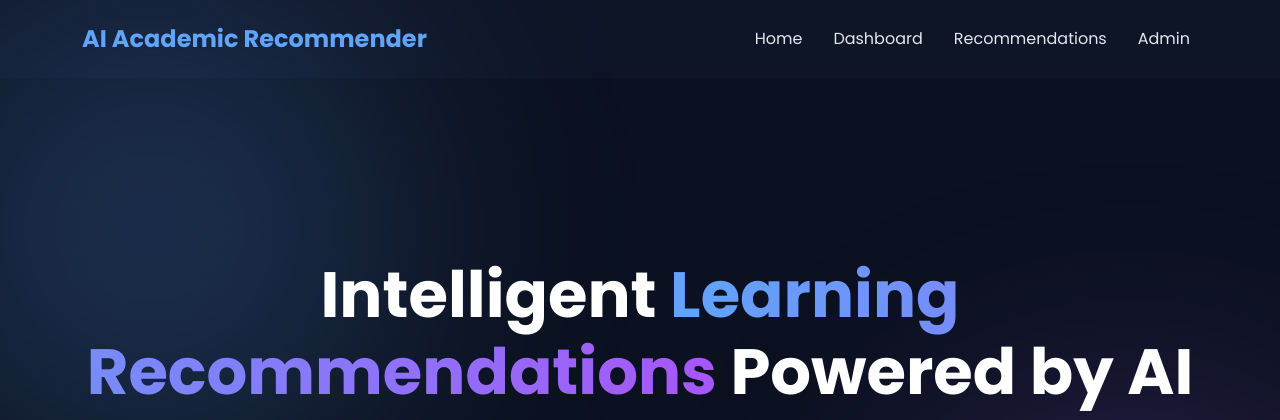
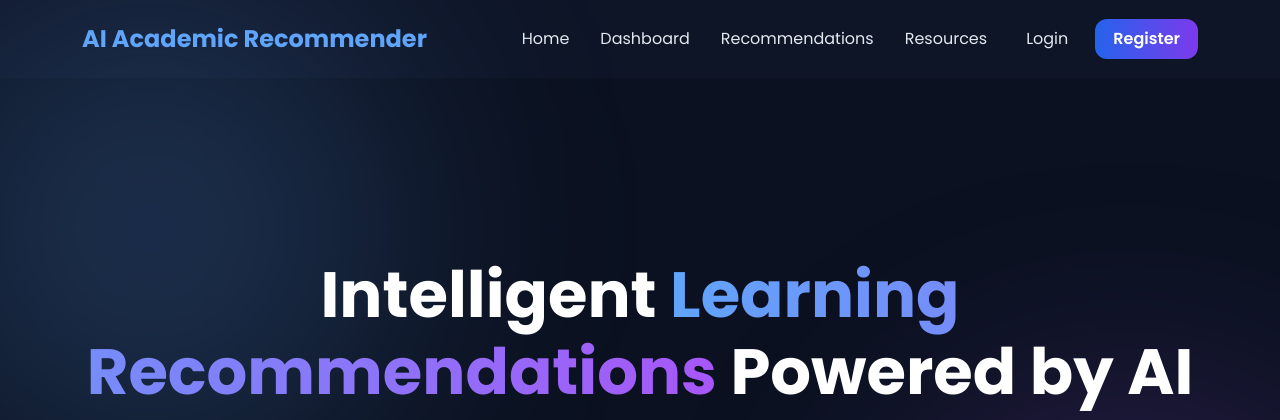
Before and after one commit to Zisan03/academic_recommender_system, a Django app: page / in a window 1280 px wide; the page is wider, and only the part inside the window is pictured. Shown: the top 420 px of that part. Run offline with Django 5.2, Linux system fonts and the light colour scheme; parts of the project's set-up code (start-up, migrations or seed data) failed here and were passed over.

Commit message:
feat: edit base navbar partial and landing page dashboard template

```diff
--- a/templates/dashboard/home.html
+++ b/templates/dashboard/home.html
@@ -223,7 +223,7 @@
         <div class="container">
 
             <a class="navbar-brand"
-               href="#">
+               href="{% url 'home' %}">
                 AI Academic Recommender
             </a>
 
@@ -239,35 +239,59 @@
             <div class="collapse navbar-collapse"
                  id="navbarNav">
 
-                <ul class="navbar-nav ms-auto">
+                <ul class="navbar-nav ms-auto align-items-center">
 
                     <li class="nav-item">
                         <a class="nav-link"
-                           href="#">
+                           href="{% url 'home' %}">
                             Home
                         </a>
                     </li>
 
                     <li class="nav-item">
                         <a class="nav-link"
-                           href="#">
+                           href="{% url 'profile' %}">
                             Dashboard
                         </a>
                     </li>
 
                     <li class="nav-item">
                         <a class="nav-link"
-                           href="#">
+                           href="{% url 'recommendations' %}">
                             Recommendations
                         </a>
                     </li>
 
                     <li class="nav-item">
                         <a class="nav-link"
-                           href="/admin">
-                            Admin
+                           href="{% url 'resource_list' %}">
+                            Resources
                         </a>
                     </li>
+
+                    {% if request.user.is_authenticated %}
+                    <li class="nav-item ms-lg-2">
+                        <a class="nav-link btn btn-sm btn-outline-custom"
+                           style="padding: 6px 16px; font-size: 14px;"
+                           href="{% url 'logout' %}">
+                            Logout ({{ request.user.username }})
+                        </a>
+                    </li>
+                    {% else %}
+                    <li class="nav-item ms-lg-2">
+                        <a class="nav-link"
+                           href="{% url 'login' %}">
+                            Login
+                        </a>
+                    </li>
+                    <li class="nav-item ms-lg-1">
+                        <a class="nav-link btn btn-sm btn-primary-custom"
+                           style="color: white !important; padding: 8px 18px;"
+                           href="{% url 'register' %}">
+                            Register
+                        </a>
+                    </li>
+                    {% endif %}
 
                 </ul>
 
@@ -308,7 +332,7 @@
 
                 <div class="mt-5">
 
-                    <a href="/admin"
+                    <a href="{% url 'recommendations' %}"
                        class="btn btn-primary-custom me-3">
 
                         Launch System
```
Also changed, not shown: templates/partials/navbar.html (+10 -10 lines).
